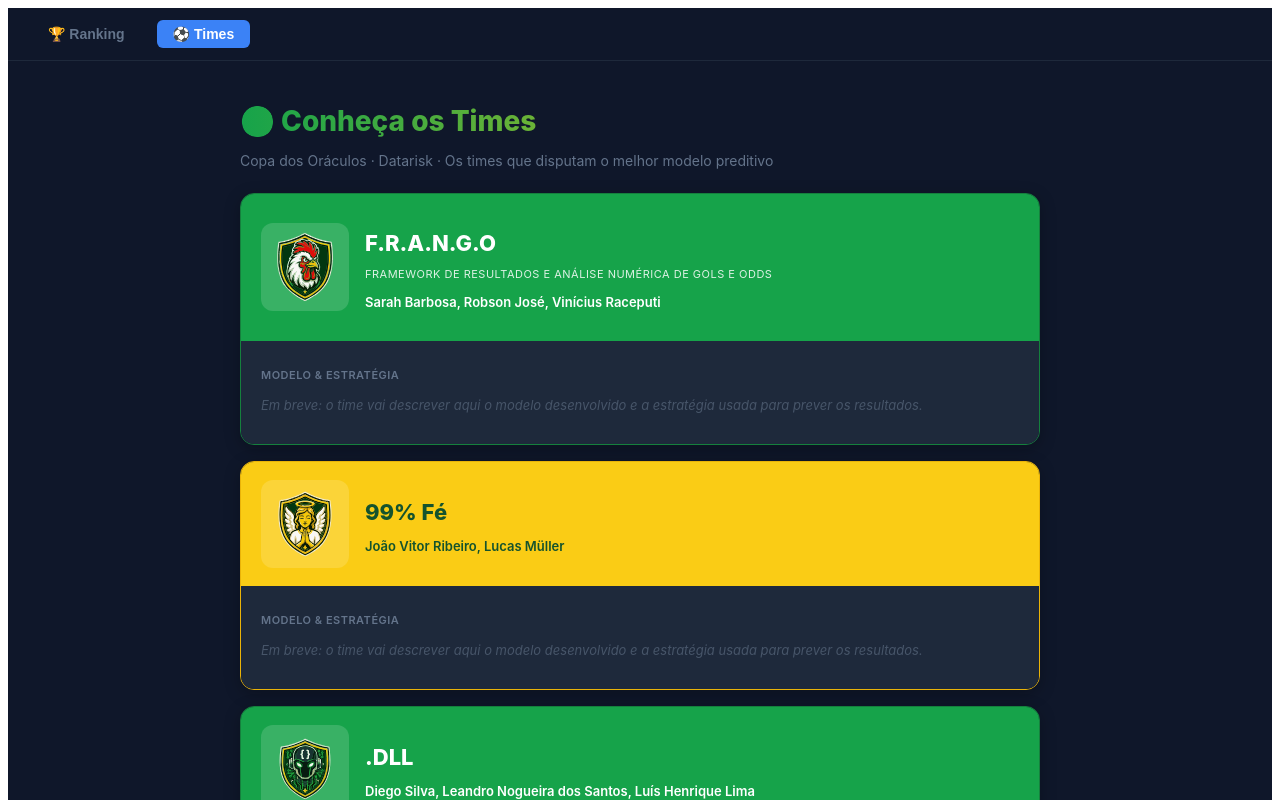
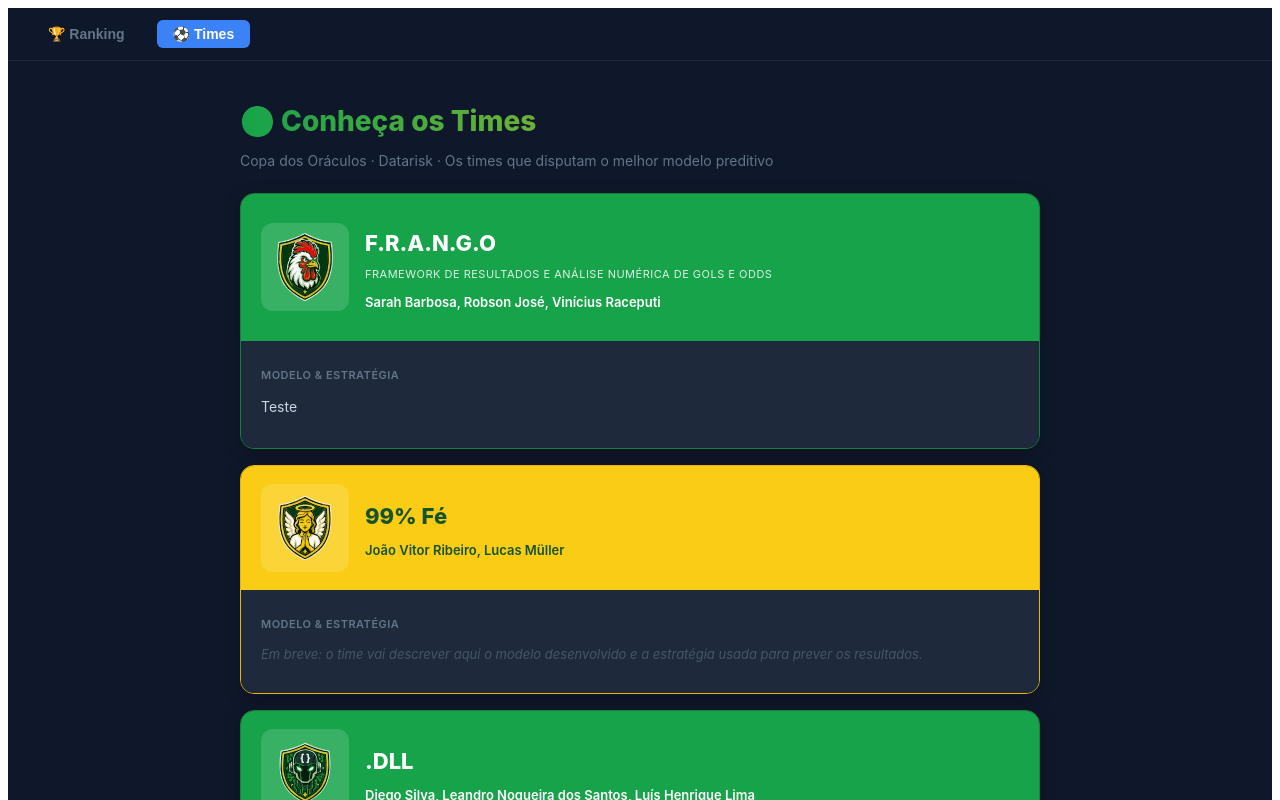
Before and after one commit to vitormgou12/world-cup-2026, a React (Vite) app: page / in a window 1280 px wide. Both pictures are taken after a click on the button "⚽ Times". Shown: the top 800 px of the page. Built offline with nearby package versions, Linux system fonts and the light colour scheme; no server answers; the database is empty.

Commit message:
Teste description

```diff
--- a/src/pages/TimesPage.jsx
+++ b/src/pages/TimesPage.jsx
@@ -8,7 +8,7 @@ const TIMES = [
     color: "#16a34a",
     accent: "#15803d",
     text: "#ffffff",
-    description: "",
+    description: "Teste",
   },
   {
     id: "fe",
```
